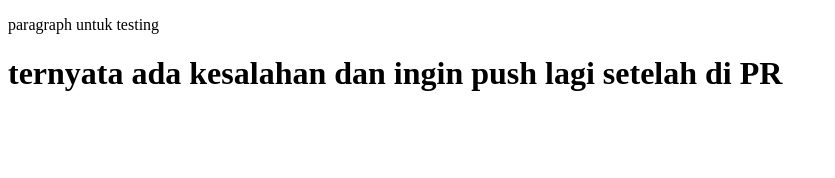
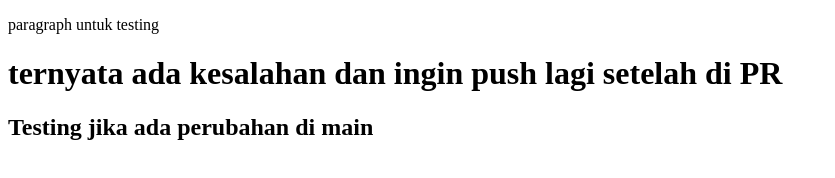
Before and after one commit to johanesrendy/test-repo-HS, a plain HTML site: page part 1/index6.html in a window 1280 px wide. Shown: the whole page, without its empty margins (0-835 px from the left). Drawn offline with Linux system fonts and the light colour scheme.

Commit message:
refactor: add h2 tag

```diff
--- a/part 1/index6.html
+++ b/part 1/index6.html
@@ -8,5 +8,6 @@
   <body>
     <p>paragraph untuk testing</p>
     <h1>ternyata ada kesalahan dan ingin push lagi setelah di PR</h1>
+    <h2>Testing jika ada perubahan di main</h2>
   </body>
 </html>
```
